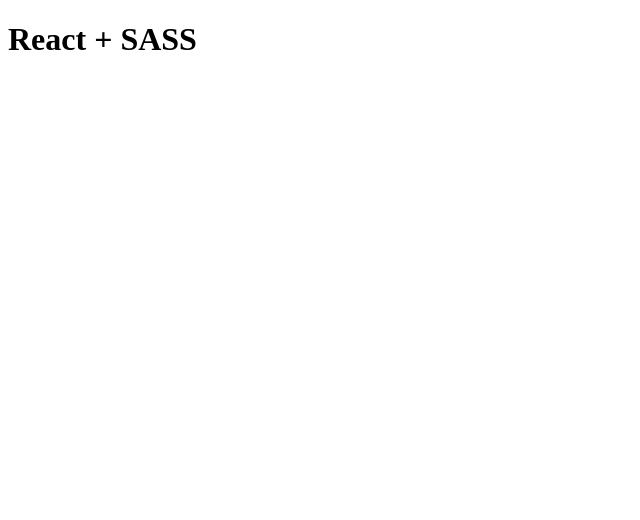
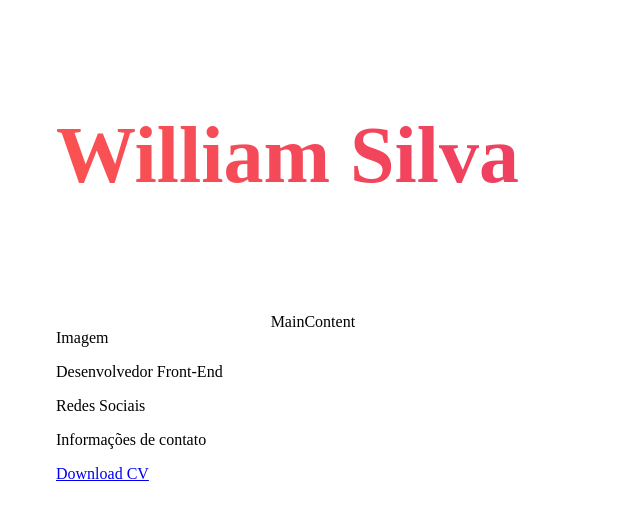
Before and after one commit to bywilliams/portfolio_react_sass, a React (Vite) app: page / in a window 1280 px wide. Shown: the top 520 px of the page, without its empty margins (0-640 px from the left). Built offline with nearby package versions, Linux system fonts and the light colour scheme; the HTML template or start-up script is replaced by a standard one.

Commit message:
variaveis, img e componentes da estrutura

```diff
--- a/src/App.jsx
+++ b/src/App.jsx
@@ -1,10 +1,14 @@
+import MainContent from './components/MainContent'
+import Sidebar from './components/Sidebar'
 
+import './styles/components/app.sass'
 
 function App() {
-
   return (
-    <div className="App">
-      <h1>React + SASS</h1>
+    <div id="portfolio">
+      <h1>William Silva</h1>
+      <Sidebar />
+      <MainContent />
     </div>
   )
 }
--- /dev/null
+++ b/src/components/MainContent.jsx
@@ -0,0 +1,7 @@
+const MainContent = () => {
+        return (
+            <div>MainContent</div>
+        );
+}
+
+export default MainContent;
--- /dev/null
+++ b/src/components/Sidebar.jsx
@@ -0,0 +1,11 @@
+const Sidebar = () =>{
+    return <aside id="sidebar">
+        <p>Imagem</p>
+        <p className="title">Desenvolvedor Front-End</p>
+        <p>Redes Sociais</p>
+        <p>Informações de contato</p>
+        <a href="#" className="btn">Download CV</a>
+    </aside>;
+}
+
+export default Sidebar;
--- /dev/null
+++ b/src/styles/components/app.sass
@@ -0,0 +1,15 @@
+@use '../variables'
+
+#portfolio
+    display: flex
+    flex-wrap: wrap
+    padding: 3rem
+    gap: 3rem
+
+    h1
+        width: 100%
+        font-size: 5rem
+        margin-bottom: 4rem
+        background: variables.$gradient
+        -webkit-background-clip: text
+        -webkit-text-fill-color: transparent
--- a/src/styles/main.sass
+++ b/src/styles/main.sass
@@ -5,3 +5,8 @@
     margin: 0
     font-family: variables.$font-stack
     box-sizing: border-box
+
+body
+    background-color: variables.$bod-bg-color
+a, svg
+    transition: .4s
--- a/src/styles/variables.sass
+++ b/src/styles/variables.sass
@@ -1 +1,9 @@
-$font-stack: 'Helvetica'
+$font-stack: 'Helvetica' // font padrao do projeto
+$text-color: #fff  // cor do texto p. titulos
+$text-color-secondary: #a6a6a6 // paragrafos
+$bod-bg-color: #271B31 // cor de fundo body
+$body-color: #111 //
+$body-color-secondary: #1d1d1d // fundo para os cards
+$container-border-radius: 10px  // raio de borda para containers maiores
+$card-container-radius: 5px // raio para cards menores
+$gradient: linear-gradient(90deg, rgba(250, 82, 82, 1) 0%, rgba(221, 36, 118, 1) 100%) // degrade padrao do projeto
```
Also changed, not shown: index.html (+7 -4 lines), src/img/wil.jpeg (added).
